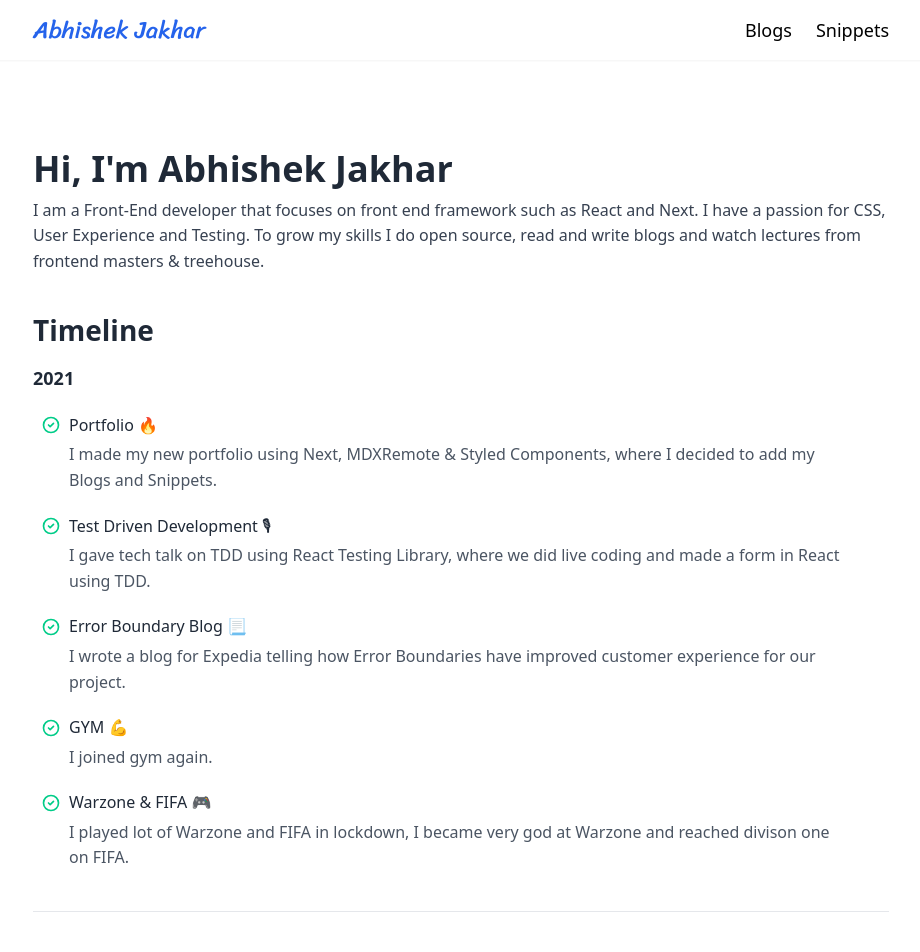
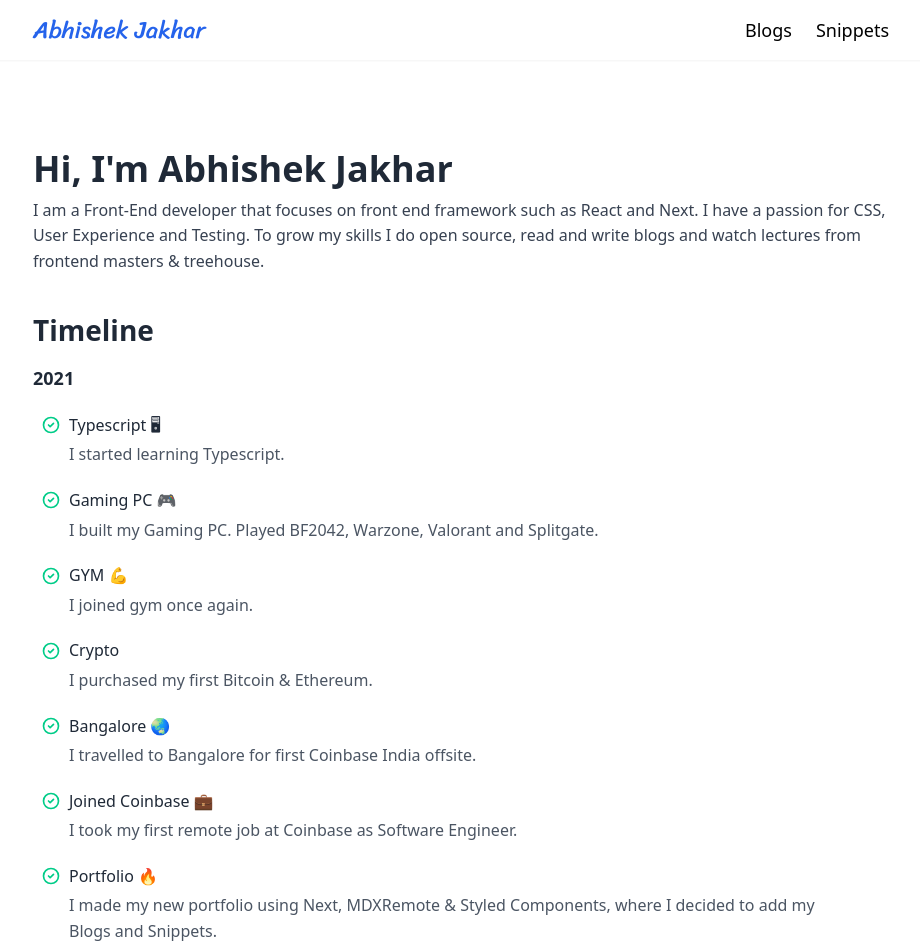
Before and after one commit to abhishekjakhar/abhishekjakhar.com, a Next.js app: page / in a window 1280 px wide. Shown: the top 952 px of the page, without its empty margins (179-1099 px from the left). Built offline with nearby package versions, Linux system fonts and the light colour scheme.

Commit message:
update timeline

```diff
--- a/components/Timeline/Timeline.js
+++ b/components/Timeline/Timeline.js
@@ -20,10 +20,30 @@ export default function Timeline() {
       <Year>2021</Year>
       <StepContainer>
         <Step
+          title="Typescript &#x1F5A5;"
+          description="I started learning Typescript."
+        />
+        <Step
+          title="Gaming PC &#x1F3AE;"
+          description="I built my Gaming PC. Played BF2042, Warzone, Valorant and Splitgate."
+        />
+        <Step title="GYM &#x1F4AA;" description="I joined gym once again." />
+        <Step
+          title="Crypto"
+          description="I purchased my first Bitcoin &amp; Ethereum."
+        />
+        <Step
+          title="Bangalore &#x1F30F;"
+          description="I travelled to Bangalore for first Coinbase India offsite."
+        />
+        <Step
+          title="Joined Coinbase &#x1F4BC;"
+          description="I took my first remote job at Coinbase as Software Engineer."
+        />
+        <Step
           title="Portfolio &#x1F525;"
           description="I made my new portfolio using Next, MDXRemote &amp; Styled Components, where I decided to add my Blogs and Snippets."
         />
-
         <Step
           title="Test Driven Development &#x1F399;"
           description="I gave tech talk on TDD using React Testing Library, where we did live coding and made a form in React using TDD."
@@ -35,7 +55,7 @@ export default function Timeline() {
         <Step title="GYM &#x1F4AA;" description="I joined gym again." />
         <Step
           title="Warzone &amp; FIFA &#x1F3AE;"
-          description="I played lot of Warzone and FIFA in lockdown, I became very god at Warzone and reached divison one on FIFA."
+          description="I played lot of Warzone and FIFA in lockdown, I became very good at Warzone and reached divison one on FIFA."
         />
       </StepContainer>
       <Divider />
@@ -135,7 +155,7 @@ export default function Timeline() {
         />
         <Step
           title="Graduated from High School"
-          description="I never changed my school and city, I took admission here in 1999 and graduated from here."
+          description="I never changed my school and city, I took admission at Blue Bells in 1999 and graduated from here."
         />
       </StepContainer>
       <Divider />
```
